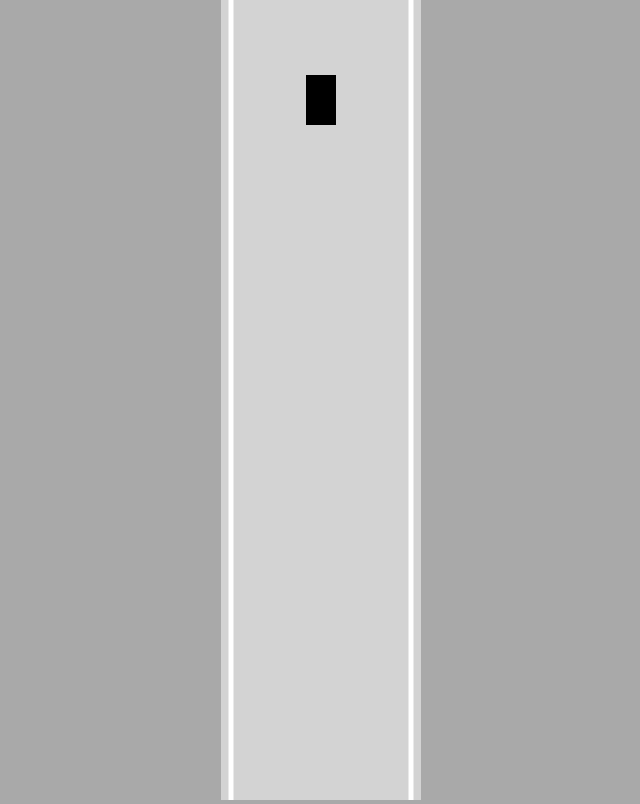
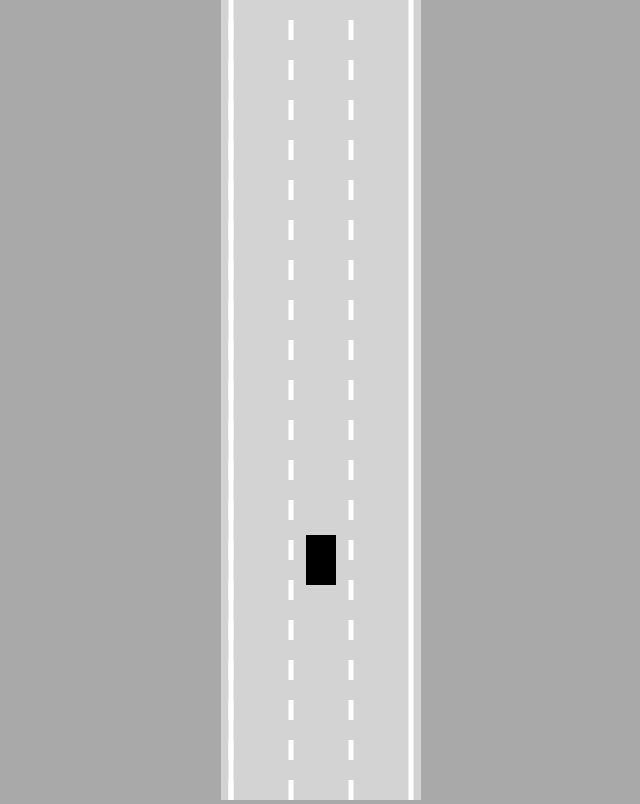
Before and after one commit to tbaolam/Self-Driving-Car-Stimu-JS, a plain HTML site: page index.html in a window 1280 px wide. Shown: the whole page, without its empty margins (319-959 px from the left). Drawn offline with Linux system fonts and the light colour scheme.

Commit message:
Defining the Road
Divide lanes, set line borders, set the car to the middle lane in the right position

```diff
--- a/index.html
+++ b/index.html
@@ -5,6 +5,7 @@
 </head>
 <body>
     <canvas id="myCanvas"></canvas>
+    <script src="utils.js"></script>
     <script src="car.js"></script>
     <script src="road.js"></script>
     <script src="controls.js"></script>
--- a/main.js
+++ b/main.js
@@ -3,15 +3,22 @@ canvas.width = 200;
 
 const ctx = canvas.getContext("2d");
 const road = new Road(canvas.width/2, canvas.width*0.90);
-const car = new Car(100, 100, 30, 50);
+const car = new Car(road.getLaneCenter(1), 100, 30, 50);
 car.draw(ctx);
 
 animate();
 
 function animate(){
     car.update();
+
     canvas.height = window.innerHeight;
+
+    ctx.save();
+    ctx.translate(0, -car.y + canvas.height*0.7);
+
     road.draw(ctx);
     car.draw(ctx);
+
+    ctx.restore();
     requestAnimationFrame(animate);
 }
--- a/road.js
+++ b/road.js
@@ -11,20 +11,48 @@ class Road{
         // y axis in computer grows downwards
         this.top = -infinity;
         this.bottom = infinity;
+
+        const topLeft = {x:this.left,y:this.top};
+        const topRight = {x:this.right,y:this.top};
+        const bottomLeft = {x:this.left,y:this.bottom};
+        const bottomRight = {x:this.right,y:this.bottom};
+        this.borders = [
+            [topLeft, bottomLeft],
+            [topRight, bottomRight]
+        ];
+    }
+
+    getLaneCenter(laneIndex){
+        const laneWidth = this.width/this.laneCount;
+        return this.left + laneWidth/2 +
+            Math.min(laneIndex, this.laneCount - 1)*laneWidth; // |0|1|2|3|
+
     }
 
     draw(ctx){
         ctx.lineWidth = 5;
         ctx.strokeStyle = "white";
 
-        ctx.beginPath();
-        ctx.moveTo(this.left, this.top);
-        ctx.lineTo(this.left, this.bottom);
-        ctx.stroke();
+        for (let i =0; i <= this.laneCount - 1; ++i){
+            const x = lerp(
+                this.left,
+                this.right,
+                i/this.laneCount
+            );
 
-        ctx.beginPath();
-        ctx.moveTo(this.right, this.top);
-        ctx.lineTo(this.right, this.bottom);
-        ctx.stroke();
+            ctx.setLineDash([20, 20]); //Dash of 20px and a break of 20px
+            ctx.beginPath();
+            ctx.moveTo(x, this.top);
+            ctx.lineTo(x, this.bottom);
+            ctx.stroke();
+        }
+
+        ctx.setLineDash([]);
+        this.borders.forEach(border=>{
+            ctx.beginPath();
+            ctx.moveTo(border[0].x, border[0].y);
+            ctx.lineTo(border[1].x, border[1].y);
+            ctx.stroke();
+        });
     }
 }
--- /dev/null
+++ b/utils.js
@@ -0,0 +1,3 @@
+function lerp(A, B, t){
+    return A + (B - A) * t;
+}
```
